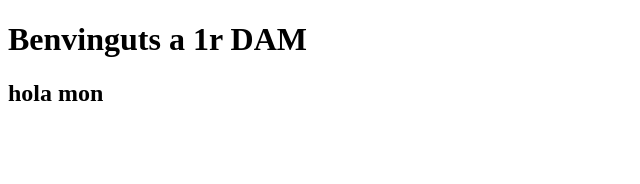
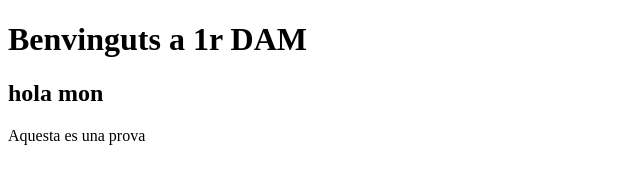
Before and after one commit to hugofergar/ProjecteED1, a plain HTML site: page index.html in a window 1280 px wide. Shown: the whole page, without its empty margins (0-640 px from the left). Drawn offline with Linux system fonts and the light colour scheme.

Commit message:
tercera version

```diff
--- a/index.html
+++ b/index.html
@@ -8,5 +8,6 @@
 <body>
     <h1> Benvinguts a 1r DAM</h1>
     <h2>hola mon</h2>
+    <p>Aquesta es una prova</p>
 </body>
 </html>
```
